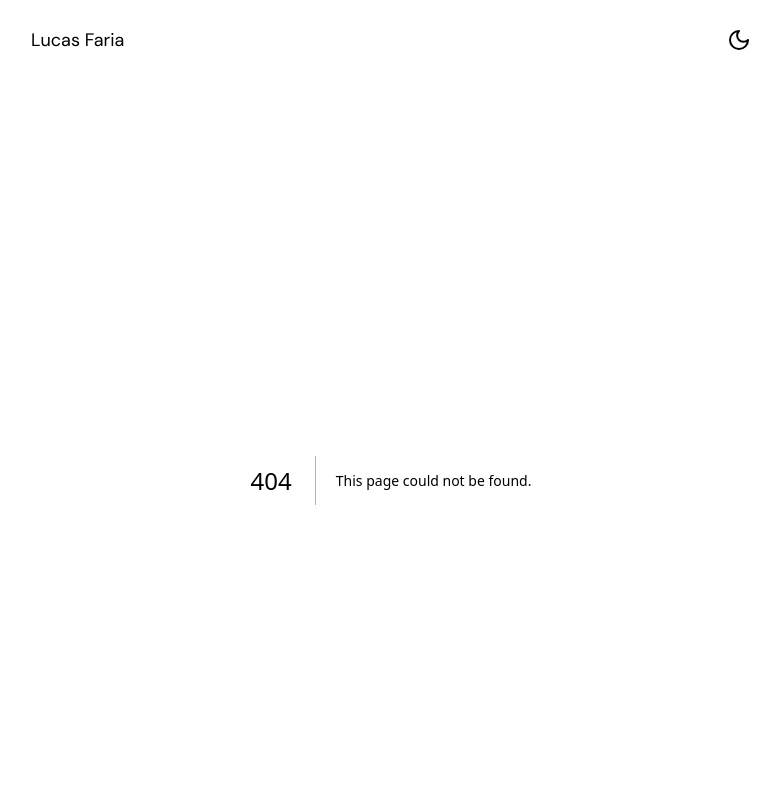
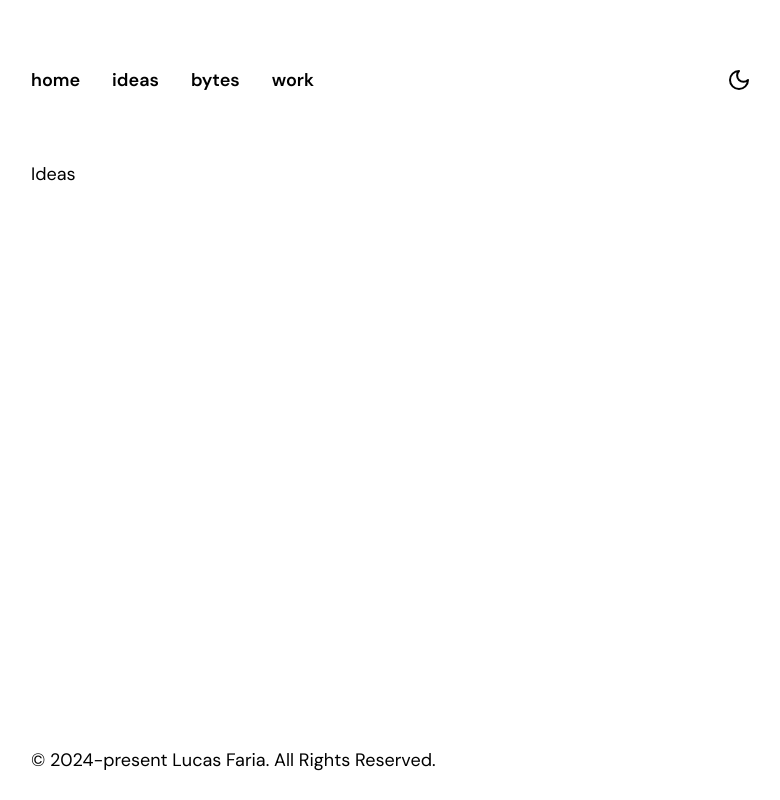
Before and after one commit to lucasheriques/lucasfaria.dev-v2, a Next.js app: page /ideas in a window 1280 px wide. Before the commit this address had no page. Shown: the top 800 px of the page, without its empty margins (249-1029 px from the left). Built offline with nearby package versions, Linux system fonts and the light colour scheme; a web font is replaced by a local one.

Commit message:
adding header links and animations

```diff
--- /dev/null
+++ b/content/about-me.mdx
@@ -0,0 +1,4 @@
+---
+title: "About me"
+lastUpdatedOn: "2024-02-11"
+---
--- /dev/null
+++ b/src/app/ideas/page.tsx
@@ -0,0 +1,7 @@
+export default function IdeasPage() {
+  return (
+    <div>
+      <h1>Ideas</h1>
+    </div>
+  );
+}
--- a/src/app/layout.tsx
+++ b/src/app/layout.tsx
@@ -43,7 +43,7 @@ export default function RootLayout({
           mainFont.variable,
           monoFont.variable,
           serifFont.variable,
-          "min-h-svh flex flex-col transition-all max-w-3xl text-lg mx-auto font-sans",
+          "min-h-svh flex flex-col max-w-3xl text-lg mx-auto font-sans",
           "dark:bg-gradient-to-b from-gray-950 to-gray-800 dark:text-slate-300"
         )}
       >
--- a/src/app/page.tsx
+++ b/src/app/page.tsx
@@ -1,3 +1,4 @@
+import { Title } from "@/components/typography";
 import { getBlogPostList } from "@/helpers/file-helpers";
 import { ArrowRight } from "lucide-react";
 import Link from "next/link";
@@ -6,7 +7,28 @@ export default async function Home() {
   const posts = await getBlogPostList();
   return (
     <div>
+      <div className="pb-16 flex flex-col gap-4">
+        <h1 className="dark:text-emerald-400 text-xl font-semibold">
+          welcome to my little 🏡 on the web! I'm Lucas
+        </h1>
+        <p>
+          I'm a software engineer with a passion for impactful technology and
+          building magical experiences. ✨
+        </p>
+        <p>
+          Whenever I'm not coding, I'll probably be spending time with my
+          fiancée and our <span className="line-through">children</span> pets,
+          cooking, reading, or enjoying some time in nature. 🍂
+        </p>
+        <p>
+          In this page, you'll find some of my thoughts and projects. I divide
+          my thoughts between two: ideas and bytes. Ideas are longer, more
+          thought-out pieces, while bytes are shorter, more frequent thoughts.
+        </p>
+      </div>
+
       <div className="grid gap-4">
+        <Title as="h2">ideas</Title>
         {posts.map((post) => (
           <Link href={`${post.slug}`} prefetch={true} key={post.slug}>
             <h2 className="flex items-center gap-4">
--- a/src/components/code-snippet.tsx
+++ b/src/components/code-snippet.tsx
@@ -1,6 +1,14 @@
 import React from "react";
 import { Code } from "bright";
 
-export default function CodeSnippet(props: any) {
-  return <Code theme={"material-palenight"} className="text-xl" {...props} />;
-}
+const CodeSnippet = (props: any) => {
+  return (
+    <Code
+      theme="material-palenight"
+      className="text-xl border border-slate-700"
+      {...props}
+    />
+  );
+};
+
+export default CodeSnippet;
--- /dev/null
+++ b/src/components/header-backdrop-animation.tsx
@@ -0,0 +1,16 @@
+"use client";
+
+import React from "react";
+import { AnimatePresence, motion } from "framer-motion";
+
+export const HeaderBackdropAnimation = () => {
+  return (
+    <AnimatePresence>
+      <motion.div
+        className="absolute inset-0 border-b border-amber-400"
+        layoutId="hovered-backdrop"
+        exit={{ opacity: 0 }}
+      />
+    </AnimatePresence>
+  );
+};
--- /dev/null
+++ b/src/components/header-navigation.tsx
@@ -0,0 +1,40 @@
+"use client";
+
+import React from "react";
+import { HeaderBackdropAnimation } from "./header-backdrop-animation";
+import Link from "next/link";
+
+const navItems = [
+  { label: "home", href: "/" },
+  { label: "ideas", href: "/ideas" },
+  { label: "bytes", href: "/bytes" },
+  { label: "work", href: "/work" },
+];
+
+const HeaderNavigation = () => {
+  const [hoveredNavItem, setHoveredNavItem] = React.useState<string | null>(
+    null
+  );
+
+  return (
+    <nav
+      className="flex font-semibold -ml-4"
+      onMouseLeave={() => setHoveredNavItem(null)}
+    >
+      {navItems.map((item) => (
+        <div key={item.label} className="relative flex">
+          {hoveredNavItem === item.href && <HeaderBackdropAnimation />}
+          <Link
+            href={item.href}
+            className="relative px-4 py-2 transition-colors duration-300 hover:text-amber-300-400 dark:hover:text-amber-400"
+            onMouseEnter={() => setHoveredNavItem(item.href)}
+          >
+            {item.label}
+          </Link>
+        </div>
+      ))}
+    </nav>
+  );
+};
+
+export default HeaderNavigation;
--- a/src/components/header.tsx
+++ b/src/components/header.tsx
@@ -1,14 +1,16 @@
 import { Moon, Sun } from "lucide-react";
-import Link from "next/link";
 import React from "react";
+import HeaderNavigation from "./header-navigation";
 
-export default function Header() {
+const Header = () => {
   return (
-    <header className="flex w-full px-6 justify-between items-center h-[5rem]">
-      <Link href="/">Lucas Faria</Link>
+    <header className="flex w-full px-6 justify-between items-center h-40">
+      <HeaderNavigation />
       <div className="flex gap-2">
         <Moon />
       </div>
     </header>
   );
-}
+};
+
+export default Header;
--- /dev/null
+++ b/src/components/typography.tsx
@@ -0,0 +1,15 @@
+import React from "react";
+
+type TitleProps = {
+  as: "h1" | "h2" | "h3" | "h4" | "h5" | "h6";
+  className?: string;
+  children: React.ReactNode;
+};
+
+export const Title = ({ as: Tag = "h1", className, children }: TitleProps) => {
+  return (
+    <Tag className={`dark:text-emerald-400 text-xl font-semibold ${className}`}>
+      {children}
+    </Tag>
+  );
+};
```
